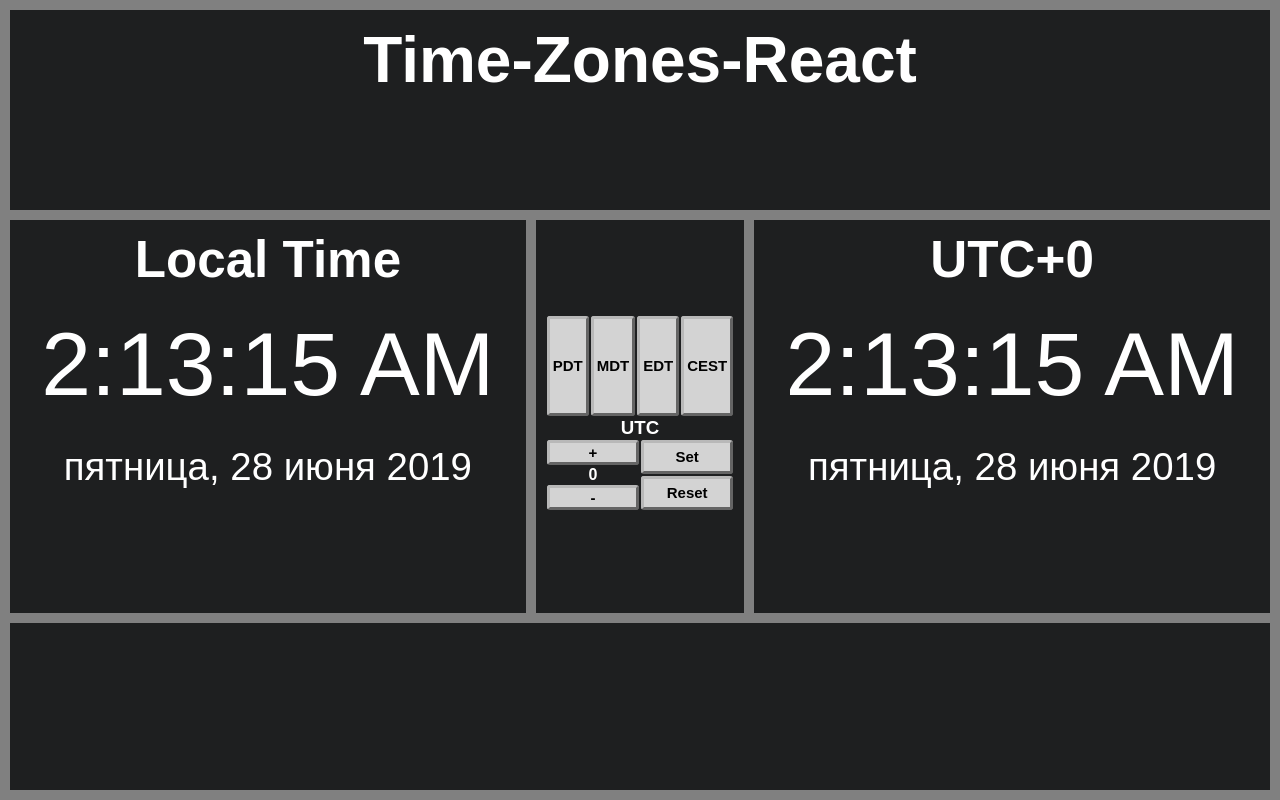
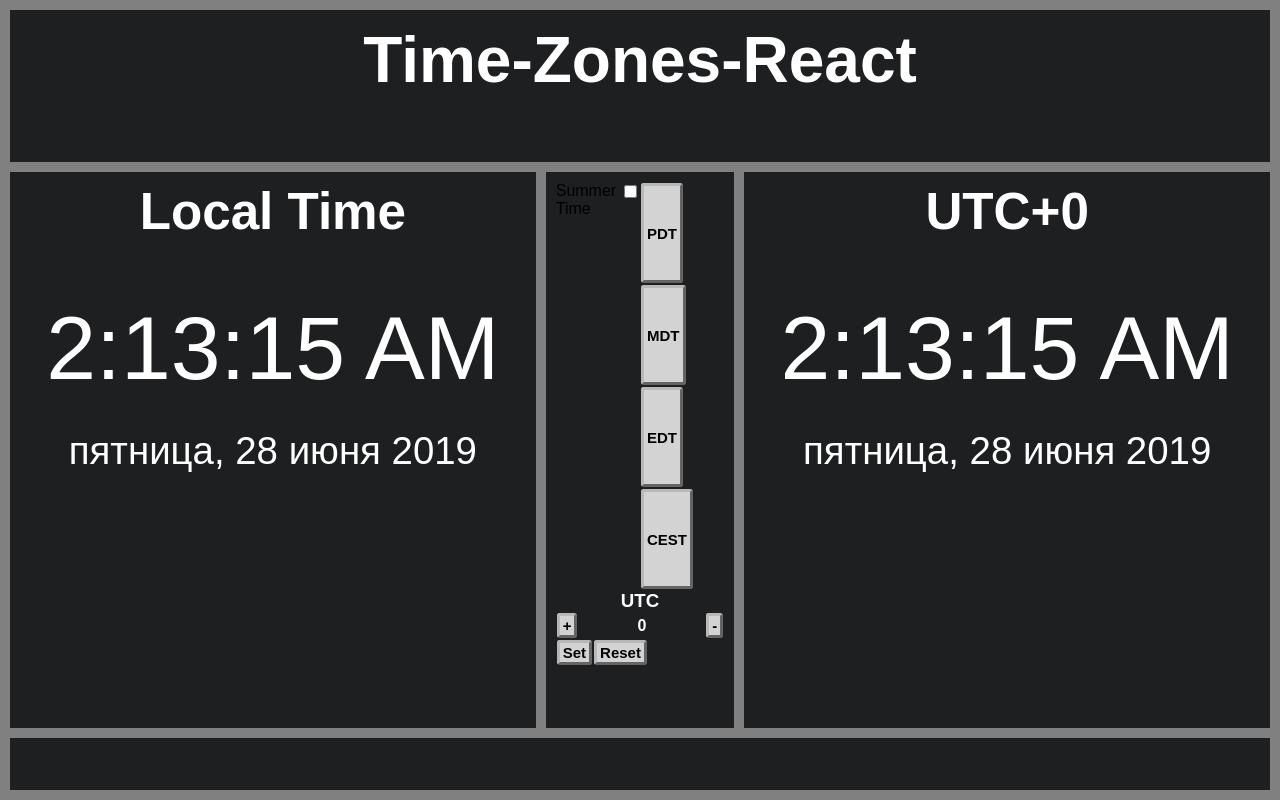
Before and after one commit to Elikain/time-zones-react, a React (Create React App) app: page / in a window 1280 px wide. Built offline with nearby package versions, Linux system fonts and the light colour scheme.

Commit message:
add new switch button

```diff
--- a/src/Buttons.js
+++ /dev/null
@@ -1,12 +0,0 @@
-import React from 'react';
-
-export default function Buttons(props) {
-	return (
-		<div className="buttons_top">
-			<button onClick={() => props.utcChange(-7)}>PDT</button>
-			<button onClick={() => props.utcChange(-6)}>MDT</button>
-			<button onClick={() => props.utcChange(-4)}>EDT</button>
-			<button onClick={() => props.utcChange(2)}>CEST</button>
-		</div>
-	);
-}
--- a/src/ControlBar.js
+++ b/src/ControlBar.js
@@ -1,5 +1,5 @@
 import React from 'react';
-import Buttons from './Buttons';
+import TopButtons from './TopButtons';
 import UTCSelector from './UTCSelector';
 
 export default function ControlBar(props) {
@@ -7,7 +7,7 @@ export default function ControlBar(props) {
 
 	return (
 		<article>
-			<Buttons utcChange={utcChange} />
+			<TopButtons utcChange={utcChange} />
 			<UTCSelector utcChange={utcChange} />
 		</article>
 	);
--- /dev/null
+++ b/src/TopButtons.js
@@ -0,0 +1,53 @@
+import React, { Component } from 'react';
+
+export default class TopButtons extends Component {
+	state = {
+		'daylightLabels': ['PDT', 'MDT', 'EDT', 'CEST'],
+		'nonDaylightLabels': ['PST', 'MST', 'EST', 'CET'],
+		'labels': ['PDT', 'MDT', 'EDT', 'CEST'],
+		'daylightHours': [-7, -6, -4, 2],
+		'nonDaylightHours': [-8, -7, -5, 1],
+		'hours': [-7, -6, -4, 2],
+		'seasonSummer': 'Summer Time',
+		'seasonWinter': '',
+	};
+
+	handleSwitch = () => {
+		if (this.state.labels[0] === 'PDT') {
+			this.setState({
+				'labels': this.state.nonDaylightLabels,
+				'hours': this.state.nonDaylightHours,
+				'seasonSummer': '',
+				'seasonWinter': 'Winter Time',
+			});
+		} else if (this.state.labels[0] === 'PST') {
+			this.setState({
+				'labels': this.state.daylightLabels,
+				'hours': this.state.daylightHours,
+				'seasonSummer': 'Summer Time',
+				'seasonWinter': '',
+			});
+		}
+	}
+
+	render() {
+		return (
+			<div className="buttons_top">
+				<div className="switch_seasons">
+					<span className="span_summer">{this.state.seasonSummer}</span>
+					<label className="switch">
+						<input type="checkbox" onClick={this.handleSwitch} />
+						<div className="switch_btn"></div>
+					</label>
+					<span className="span_winter">{this.state.seasonWinter}</span>
+				</div>
+				<div className="pre_timezones_btn">
+					<button onClick={() => this.props.utcChange(this.state.hours[0])}>{this.state.labels[0]}</button>
+					<button onClick={() => this.props.utcChange(this.state.hours[1])}>{this.state.labels[1]}</button>
+					<button onClick={() => this.props.utcChange(this.state.hours[2])}>{this.state.labels[2]}</button>
+					<button onClick={() => this.props.utcChange(this.state.hours[3])}>{this.state.labels[3]}</button>
+				</div>
+			</div>
+		);
+	}
+}
--- a/src/UTCSelector.js
+++ b/src/UTCSelector.js
@@ -66,9 +66,9 @@ export default class UTCSelector extends Component {
 
 	render() {
 		return (
-			<div>
+			<div className="buttons_bottom">
 				<h3>UTC</h3>
-				<div id="utc_nav">
+				<div className="utc_nav">
 					<div>
 						<button
 							onClick={this.plusOnce}
```
